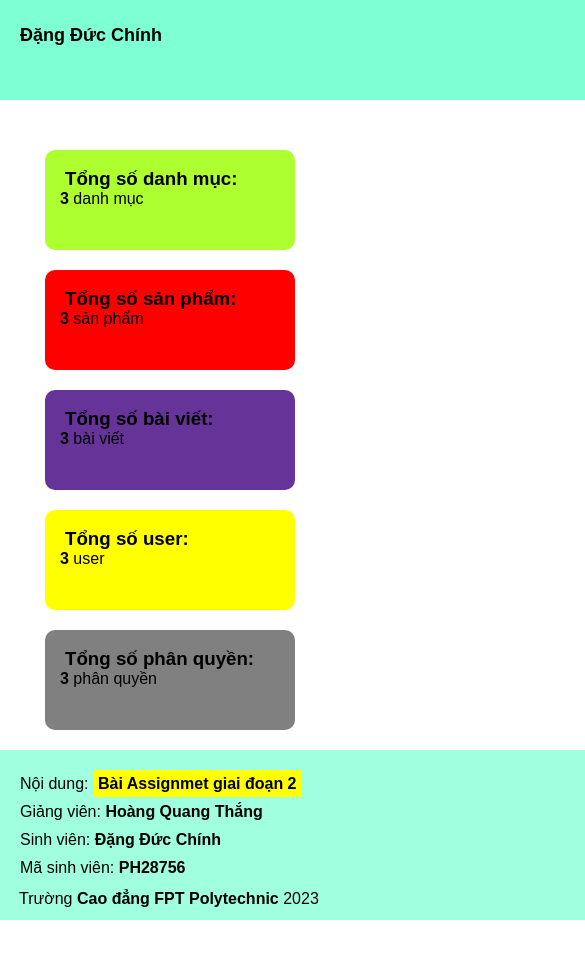
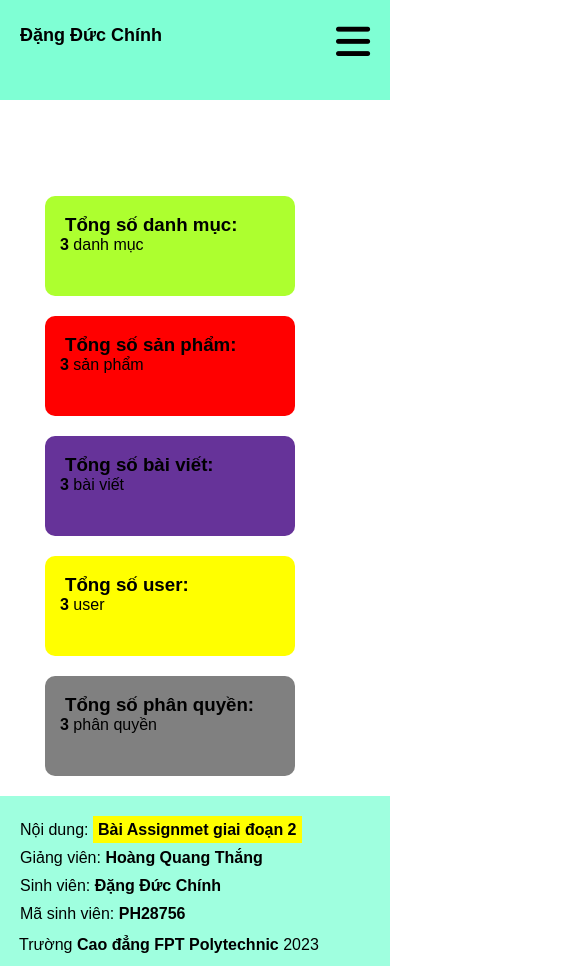
Before and after one commit to ducchinh123/responsive, a plain HTML site: page index.html in a window 390 px wide. Shown: the top 966 px of the page, 585 px wide, since content can reach past the window. Before the commit the page ends 920 px from the top, so only its background shows below. Drawn offline with Linux system fonts and the light colour scheme.

Commit message:
thay đổi

```diff
--- a/style.css
+++ b/style.css
@@ -343,7 +343,7 @@ section>.box-item-2 {
     float: right;
     margin-right: 20px;
     font-size: 39px;
-    margin-top: -50px;
+    margin-top: -100px;
     display: none;
 }
 
@@ -434,9 +434,16 @@ section>.box-item-2 {
 /* CODE ĐẶC BIỆT */
 
  /* Cho Mobile */
-@media only screen and (max-width: 739px) {
+
+@media only screen and (max-width: 666px) and (min-width: 338px) {
+
+    *{
+        margin: 0;
+        padding: 0;
+        font-family: arial;
+    }
     .container {
-        width: 739px;
+        width: 100%;
         height: auto;
         margin: 0 auto;
 
```
